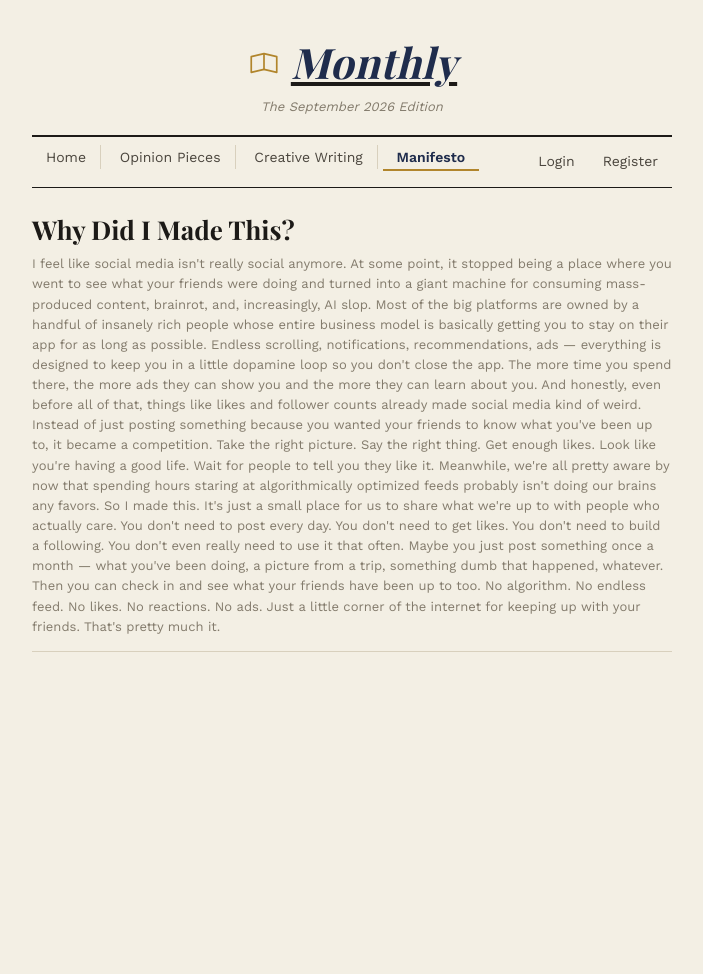
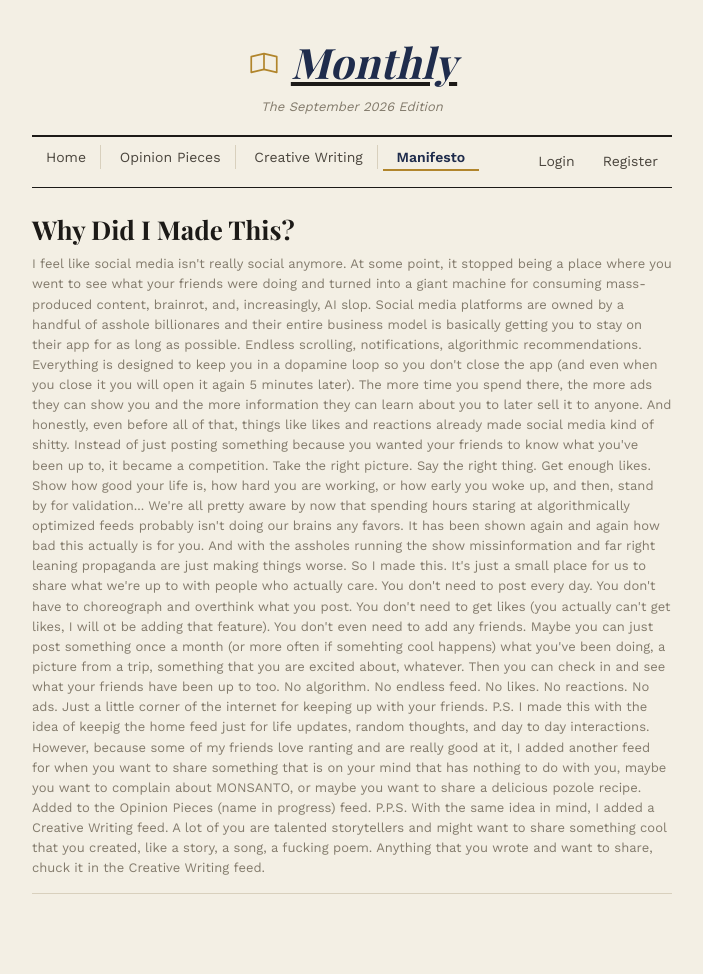
Before and after one commit to juanpabloantoniocb/retro_social, a Flask app: page /manifesto in a window 1280 px wide. Shown: the whole page, without its empty margins (288-991 px from the left). Before the commit the page ends 652 px from the top, so only its background shows below. Run offline with Flask 3, Linux system fonts and the light colour scheme; some web fonts are replaced.

Commit message:
Add files via upload

```diff
--- a/templates/manifesto.html
+++ b/templates/manifesto.html
@@ -7,25 +7,27 @@
 
 At some point, it stopped being a place where you went to see what your friends were doing and turned into a giant machine for consuming mass-produced content, brainrot, and, increasingly, AI slop.
 
-Most of the big platforms are owned by a handful of insanely rich people whose entire business model is basically getting you to stay on their app for as long as possible. Endless scrolling, notifications, recommendations, ads — everything is designed to keep you in a little dopamine loop so you don't close the app. The more time you spend there, the more ads they can show you and the more they can learn about you.
+Social media platforms are owned by a handful of asshole billionares and their entire business model is basically getting you to stay on their app for as long as possible. Endless scrolling, notifications, algorithmic recommendations. Everything is designed to keep you in a dopamine loop so you don't close the app (and even when you close it you will open it again 5 minutes later). The more time you spend there, the more ads they can show you and the more information they can learn about you to later sell it to anyone.
 
-And honestly, even before all of that, things like likes and follower counts already made social media kind of weird.
+And honestly, even before all of that, things like likes and reactions already made social media kind of shitty. Instead of just posting something because you wanted your friends to know what you've been up to, it became a competition. Take the right picture. Say the right thing. Get enough likes. Show how good your life is, how hard you are working, or how early you woke up, and then, stand by for validation...
 
-Instead of just posting something because you wanted your friends to know what you've been up to, it became a competition. Take the right picture. Say the right thing. Get enough likes. Look like you're having a good life. Wait for people to tell you they like it.
-
-Meanwhile, we're all pretty aware by now that spending hours staring at algorithmically optimized feeds probably isn't doing our brains any favors.
+We're all pretty aware by now that spending hours staring at algorithmically optimized feeds probably isn't doing our brains any favors. It has been shown again and again how bad this actually is for you. And with the assholes running the show missinformation and far right leaning propaganda are just making things worse.
 
 So I made this.
 
-It's just a small place for us to share what we're up to with people who actually care. You don't need to post every day. You don't need to get likes. You don't need to build a following. You don't even really need to use it that often.
+It's just a small place for us to share what we're up to with people who actually care. You don't need to post every day. You don't have to choreograph and overthink what you post. You don't need to get likes (you actually can't get likes, I will ot be adding that feature). You don't even need to add any friends.
 
-Maybe you just post something once a month — what you've been doing, a picture from a trip, something dumb that happened, whatever. Then you can check in and see what your friends have been up to too.
+Maybe you can just post something once a month (or more often if somehting cool happens) what you've been doing, a picture from a trip, something that you are excited about, whatever. Then you can check in and see what your friends have been up to too.
 
 No algorithm. No endless feed. No likes. No reactions. No ads.
 
 Just a little corner of the internet for keeping up with your friends.
 
-That's pretty much it.</p>
+
+P.S. I made this with the idea of keepig the home feed just for life updates, random thoughts, and day to day interactions. However, because some of my friends love ranting and are really good at it, I added another feed for when you want to share something that is on your mind that has nothing to do with you, maybe you want to complain about MONSANTO, or maybe you want to share a delicious pozole recipe. Added to the Opinion Pieces (name in progress) feed.
+
+P.P.S. With the same idea in mind, I added a Creative Writing feed. A lot of you are talented storytellers and might want to share something cool that you created, like a story, a song, a fucking poem. Anything that you wrote and want to share, chuck it in the Creative Writing feed.
+</p>
 
 <div class="manifesto-body">
     <!--
```
